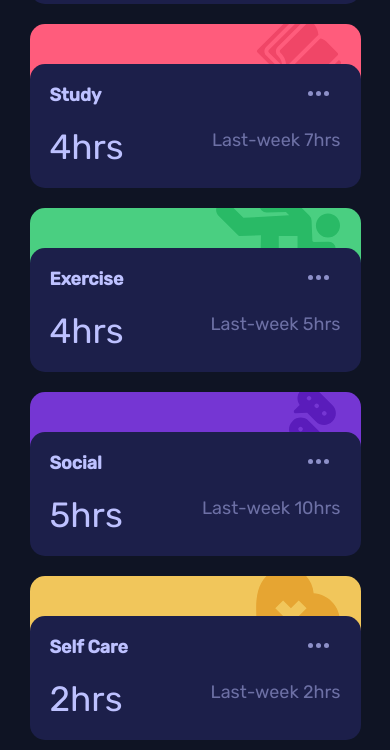
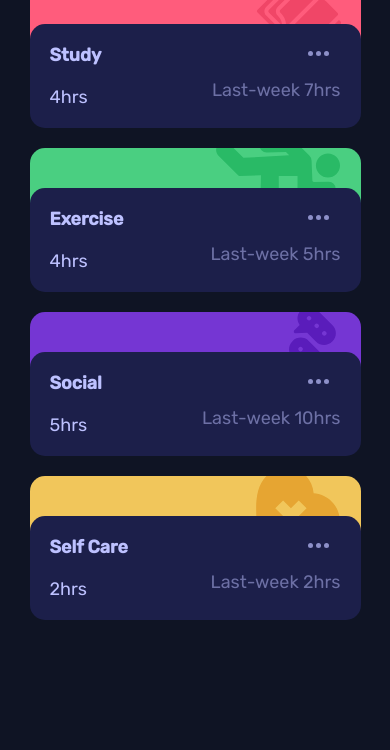
Before and after one commit to BaselGehad/time-tracking-dashboard, a plain HTML site: page index.html in a window 390 px wide. Shown: the part 582-1332 px from the top of the page. After the commit the page ends 1212 px from the top, so only its background shows below. Drawn offline with Linux system fonts and the light colour scheme; a script that the page names is missing.

Commit message:
Update style.css

```diff
--- a/style.css
+++ b/style.css
@@ -178,4 +178,7 @@ body {
     justify-content: space-between;
     align-items: center;
   }
+  .card .info .hours div {
+  font-size: 18px;
 }
+}
```
